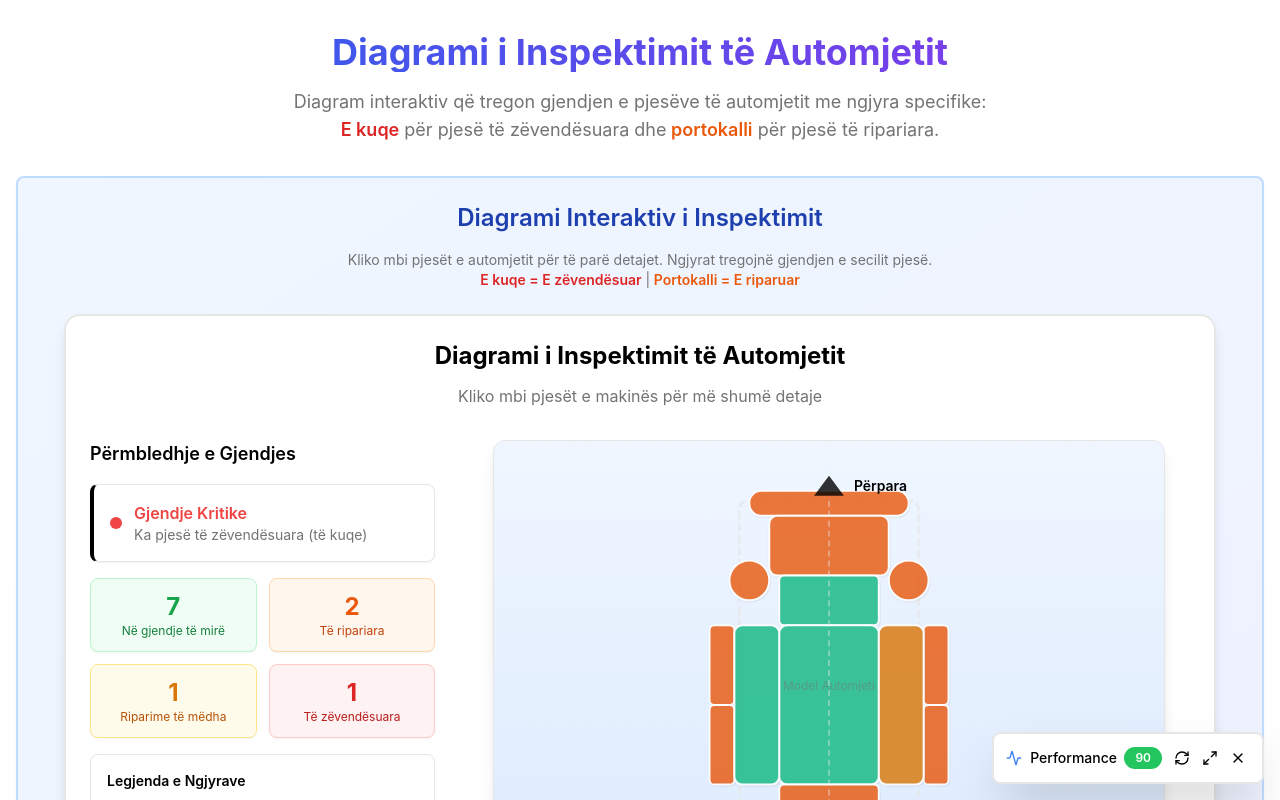
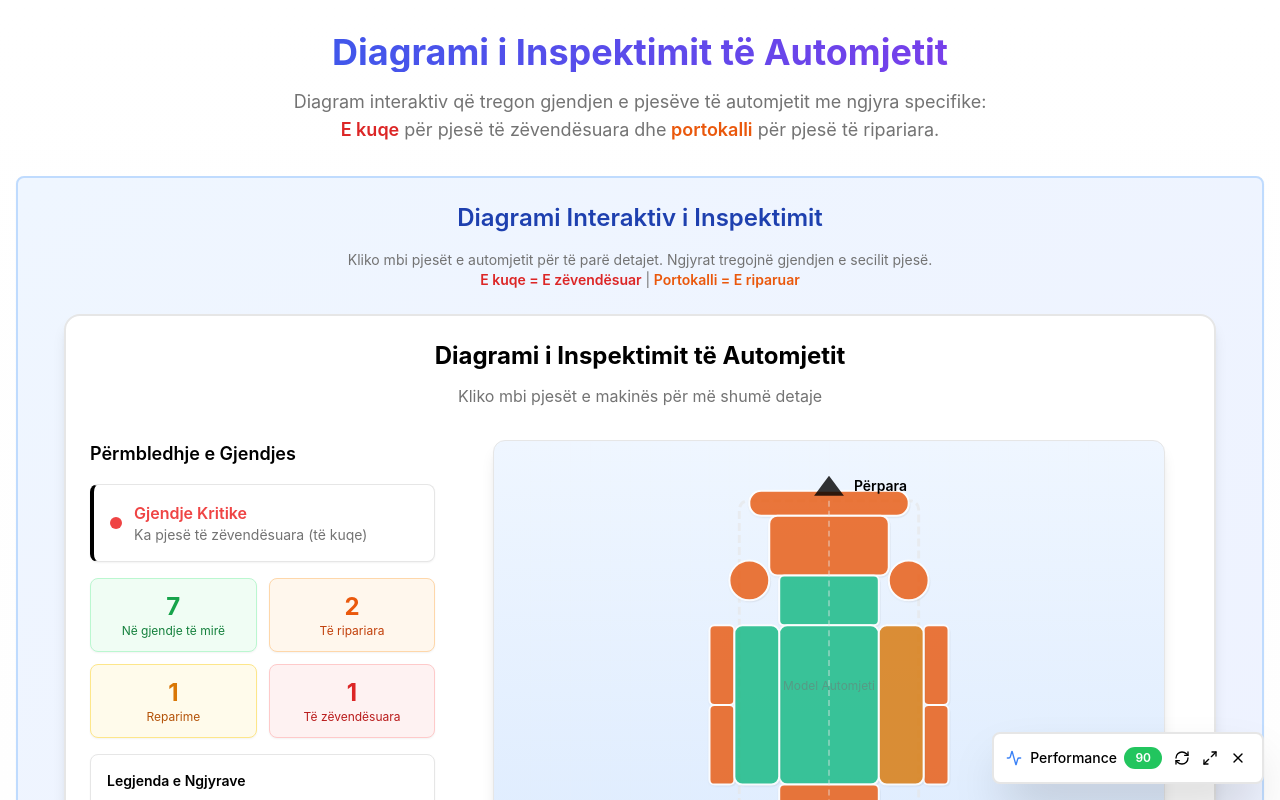
Before and after one commit to Rob013/korauto, a React (Vite) app: page /diagram-demo in a window 1280 px wide. Shown: the top 800 px of the page. Built offline with nearby package versions, Linux system fonts and the light colour scheme.

Commit message:
Fix: Change Albanian repair text from "Nevojitet reparime" to "Reparime"
Co-authored-by: Rob013 <169948340+Rob013@users.noreply.github.com>

```diff
--- a/src/components/CarInspectionDiagram.tsx
+++ b/src/components/CarInspectionDiagram.tsx
@@ -110,7 +110,7 @@ export const CarInspectionDiagram: React.FC<CarInspectionDiagramProps> = ({
     const hasSheetMetal = statuses.some(s => s.code === 'C' || s.title.includes('판금') || s.title.includes('sheet'));
 
     if (hasExchange) return 'E zëvendësuar (E kuqe)';
-    if (hasWelding) return 'Riparim i madh me saldim (Portokalli)';
+    if (hasWelding) return 'Reparime (Portokalli)';
     if (hasSheetMetal) return 'Punë limarie (Ngjyrë kafe)';
     if (hasRepair) return 'E riparuar (Portokalli)';
 
@@ -169,8 +169,8 @@ export const CarInspectionDiagram: React.FC<CarInspectionDiagramProps> = ({
                 <div className="flex items-center gap-3">
                   <div className="w-3 h-3 bg-orange-500 rounded-full"></div>
                   <div>
-                    <div className="font-semibold text-orange-700 dark:text-orange-400">Ka Riparime të Mëdha</div>
-                    <div className="text-sm text-muted-foreground">Riparime me saldim ose limari</div>
+                    <div className="font-semibold text-orange-700 dark:text-orange-400">Ka Reparime</div>
+                    <div className="text-sm text-muted-foreground">Reparime</div>
                   </div>
                 </div>
               ) : issueCount.minor > 0 ? (
@@ -210,7 +210,7 @@ export const CarInspectionDiagram: React.FC<CarInspectionDiagramProps> = ({
             <Card className="bg-amber-50 dark:bg-amber-950/30 border-amber-200 dark:border-amber-800">
               <CardContent className="p-3 text-center">
                 <div className="text-2xl font-bold text-amber-600 dark:text-amber-400">{issueCount.major}</div>
-                <div className="text-xs text-amber-700 dark:text-amber-500">Riparime të mëdha</div>
+                <div className="text-xs text-amber-700 dark:text-amber-500">Reparime</div>
               </CardContent>
             </Card>
             <Card className="bg-red-50 dark:bg-red-950/30 border-red-200 dark:border-red-800">
--- a/src/pages/CarDetails.tsx
+++ b/src/pages/CarDetails.tsx
@@ -434,7 +434,7 @@ const CarDetails = memo(() => {
     "029": "Filteri i Grimcave",
     "030": "Sistemi i Kontrollit të Stabilitetit",
     "031": "Rrota e Rezervës",
-    "032": "Kompleti i Riparimit të Gomas",
+    "032": "Kompleti i Reparimit të Gomas",
     "033": "Kapaku i Motorit",
     "034": "Spoiler i Prapëm",
     "035": "Rrota Alumini",
@@ -1591,7 +1591,7 @@ const CarDetails = memo(() => {
                                       <div className="flex items-center gap-2 mb-2">
                                         <Settings className="h-4 w-4 text-green-600" />
                                         <span className="text-sm font-semibold text-foreground">
-                                          Numri i Riparimeve
+                                          Numri i Reparimeve
                                         </span>
                                       </div>
                                       <p className="text-sm text-muted-foreground">
```
